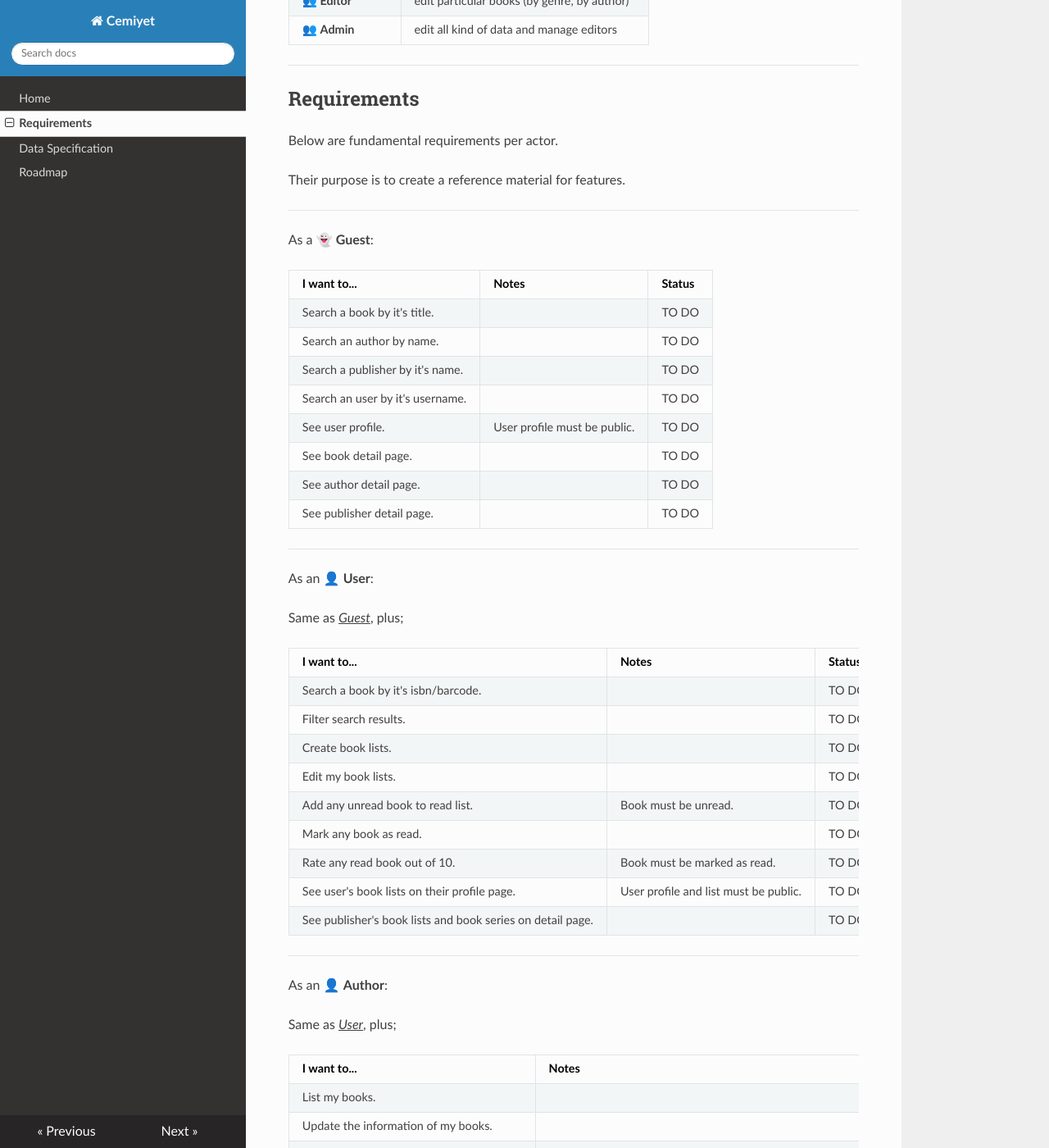
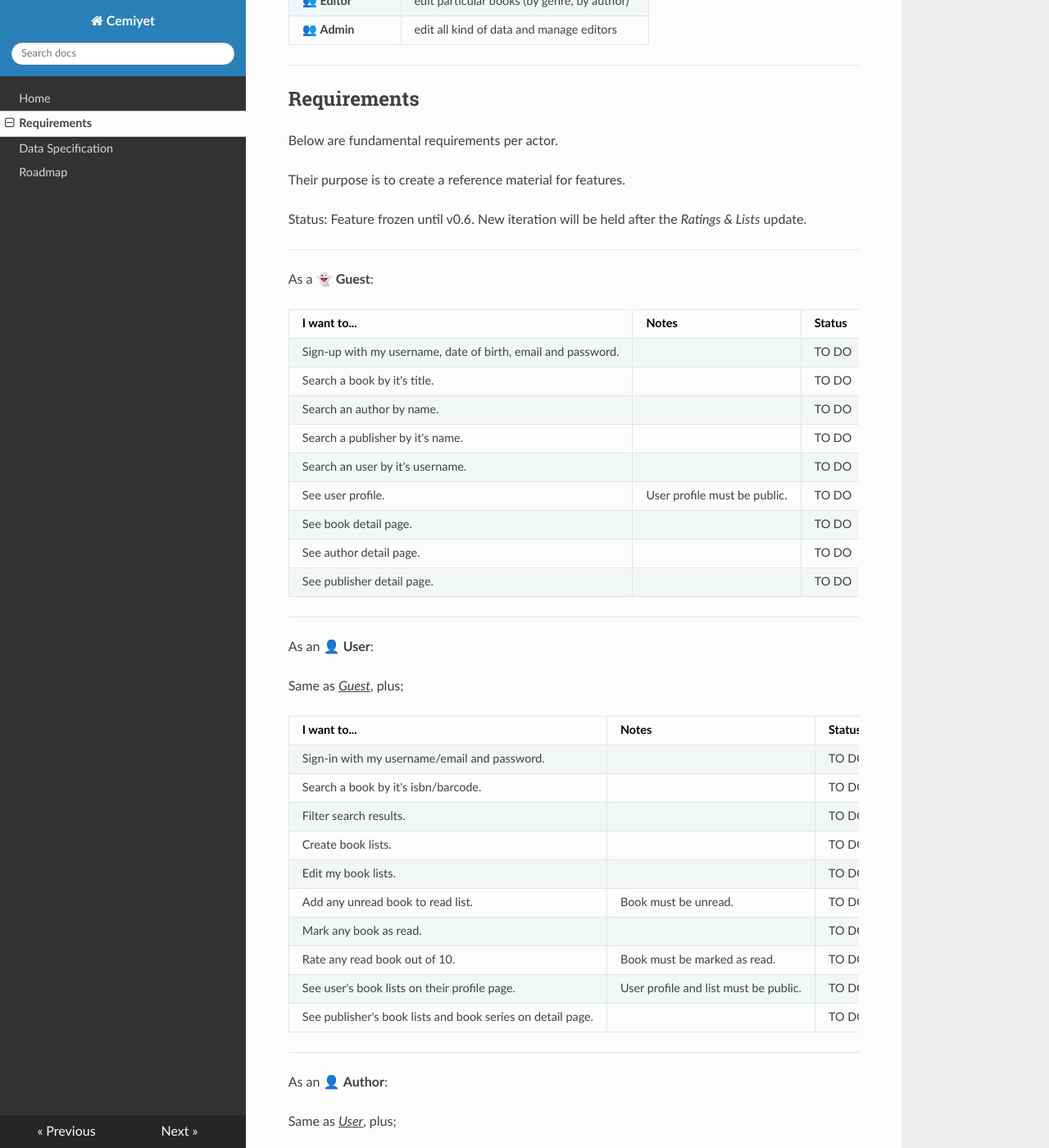
Before and after one commit to cemiyet/docs, an MkDocs documentation site: the page built from docs/requirements.md, in a window 1280 px wide and 1400 px high, scrolled down 629 px. Shown: the whole window at 82% size. Built offline with MkDocs 1.6.1, drawn with Linux system fonts in a browser that asks for light colours; nearby versions of some CDN libraries.

Commit message:
updated requirements tables. #2

```diff
--- a/docs/requirements.md
+++ b/docs/requirements.md
@@ -27,12 +27,15 @@ Below are fundamental requirements per actor.
 
 Their purpose is to create a reference material for features.
 
+Status: Feature frozen until v0.6. New iteration will be held after the *Ratings & Lists* update.
+
 ---
 
 As a 👻 **Guest**:
 
 | I want to... | Notes | Status |
 |--|--|--|
+| Sign-up with my username, date of birth, email and password. |   | TO DO |
 | Search a book by it's title. |   | TO DO |
 | Search an author by name. |   | TO DO |
 | Search a publisher by it's name.  |   | TO DO |
@@ -50,6 +53,7 @@ Same as <u>*Guest*</u>, plus;
 
 | I want to... | Notes | Status |
 |--|--|--|
+| Sign-in with my username/email and password. |   | TO DO |
 | Search a book by it's isbn/barcode. |   | TO DO |
 | Filter search results. |   | TO DO |
 | Create book lists. |   | TO DO |
```
Also changed, not shown: docs/data-specification.md (+1 -1 lines).
